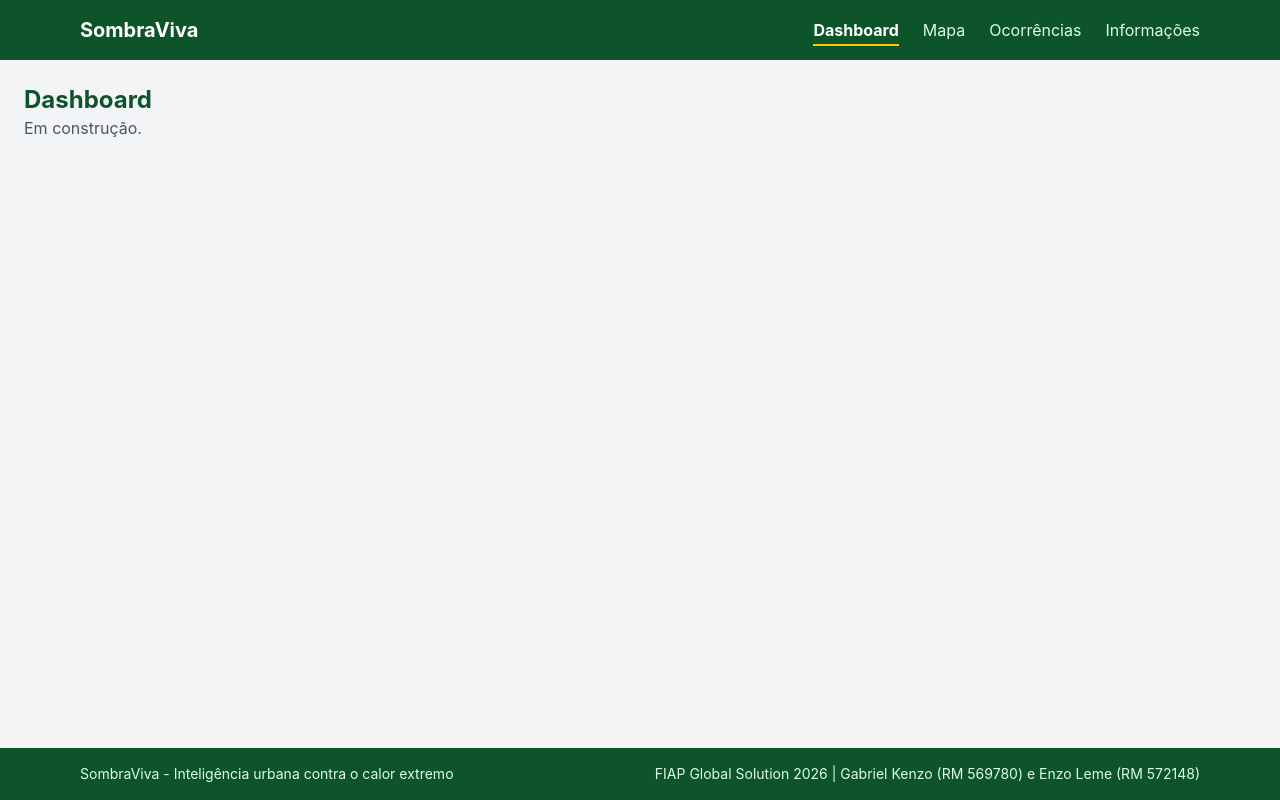
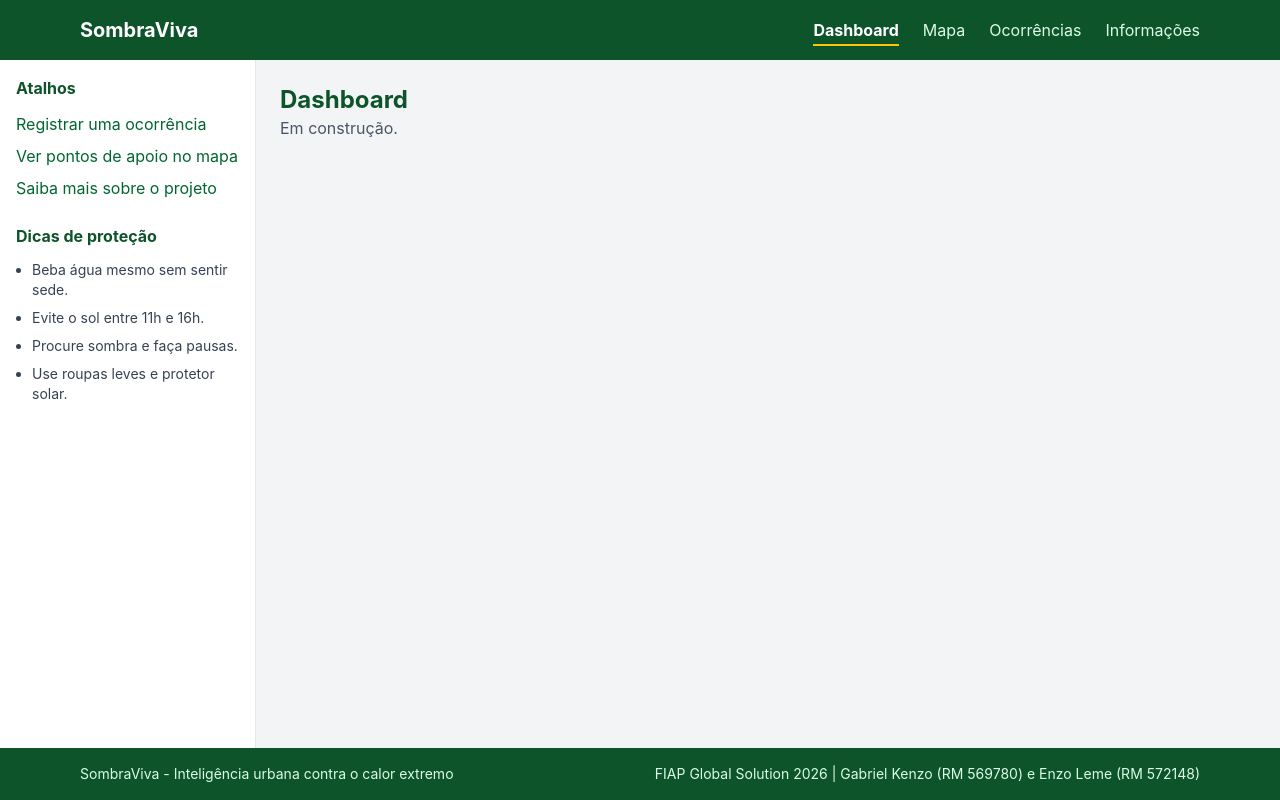
Before and after one commit to gabkenzoo/front-gs, a React (Vite) app: page / in a window 1280 px wide. Built offline with nearby package versions, Linux system fonts and the light colour scheme.

Commit message:
Implementa a Sidebar com atalhos e dicas de proteção

```diff
--- a/src/App.jsx
+++ b/src/App.jsx
@@ -1,5 +1,6 @@
 import { Routes, Route } from 'react-router-dom'
 import Navbar from './components/layout/Navbar'
+import Sidebar from './components/layout/Sidebar'
 import Footer from './components/layout/Footer'
 import Dashboard from './pages/Dashboard'
 import Mapa from './pages/Mapa'
@@ -10,6 +11,8 @@ function App() {
   return (
     <div className="min-h-screen flex flex-col bg-gray-100">
       <Navbar />
+      <div className="flex flex-1">
+        <Sidebar />
         <div className="flex-1">
           <Routes>
             <Route path="/" element={<Dashboard />} />
@@ -18,6 +21,7 @@ function App() {
             <Route path="/informacoes" element={<Informacoes />} />
           </Routes>
         </div>
+      </div>
       <Footer />
     </div>
   )
--- /dev/null
+++ b/src/components/layout/Sidebar.jsx
@@ -0,0 +1,36 @@
+import { Link } from 'react-router-dom'
+
+function Sidebar() {
+  return (
+    <aside className="hidden md:block w-64 bg-white border-r border-gray-200 p-4">
+      <h2 className="font-bold text-green-900 mb-3">Atalhos</h2>
+      <ul className="flex flex-col gap-2 mb-6">
+        <li>
+          <Link to="/ocorrencias" className="text-green-800 hover:underline">
+            Registrar uma ocorrência
+          </Link>
+        </li>
+        <li>
+          <Link to="/mapa" className="text-green-800 hover:underline">
+            Ver pontos de apoio no mapa
+          </Link>
+        </li>
+        <li>
+          <Link to="/informacoes" className="text-green-800 hover:underline">
+            Saiba mais sobre o projeto
+          </Link>
+        </li>
+      </ul>
+
+      <h2 className="font-bold text-green-900 mb-3">Dicas de proteção</h2>
+      <ul className="text-sm text-gray-700 flex flex-col gap-2 list-disc pl-4">
+        <li>Beba água mesmo sem sentir sede.</li>
+        <li>Evite o sol entre 11h e 16h.</li>
+        <li>Procure sombra e faça pausas.</li>
+        <li>Use roupas leves e protetor solar.</li>
+      </ul>
+    </aside>
+  )
+}
+
+export default Sidebar
```
Lines whose indentation alone changed are shown as unchanged.
